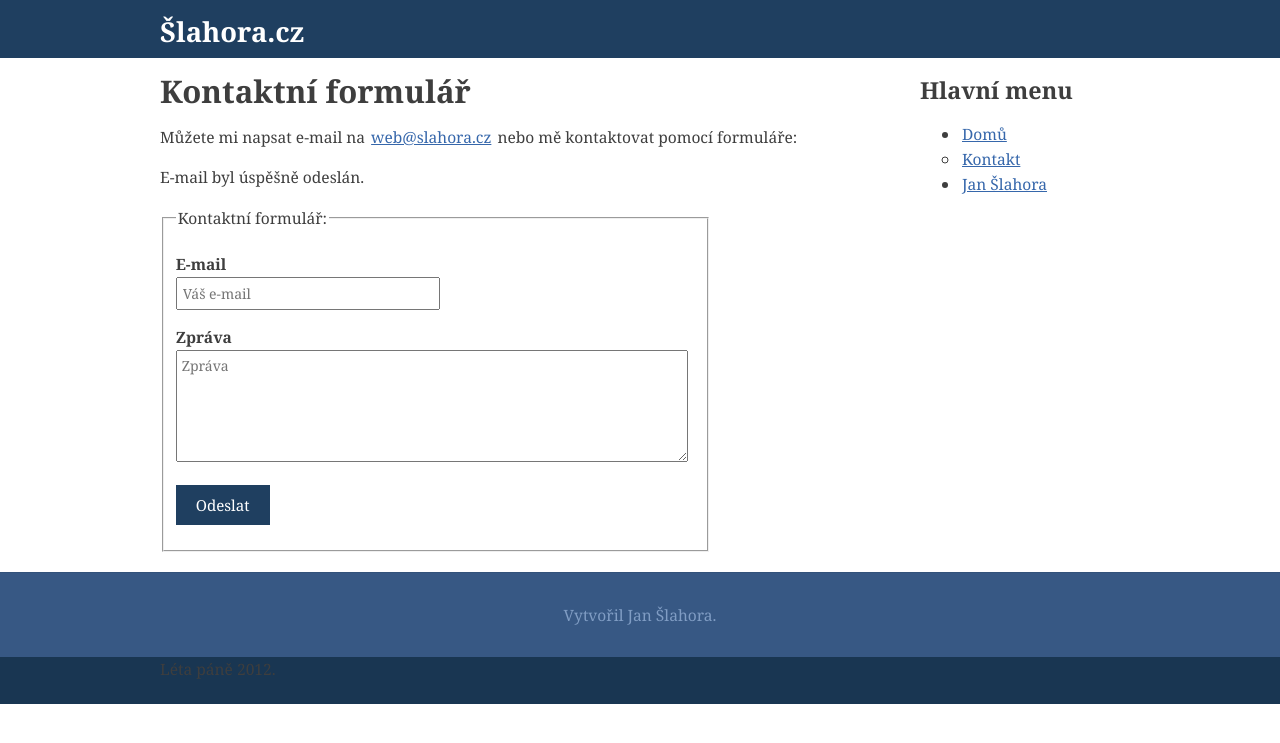
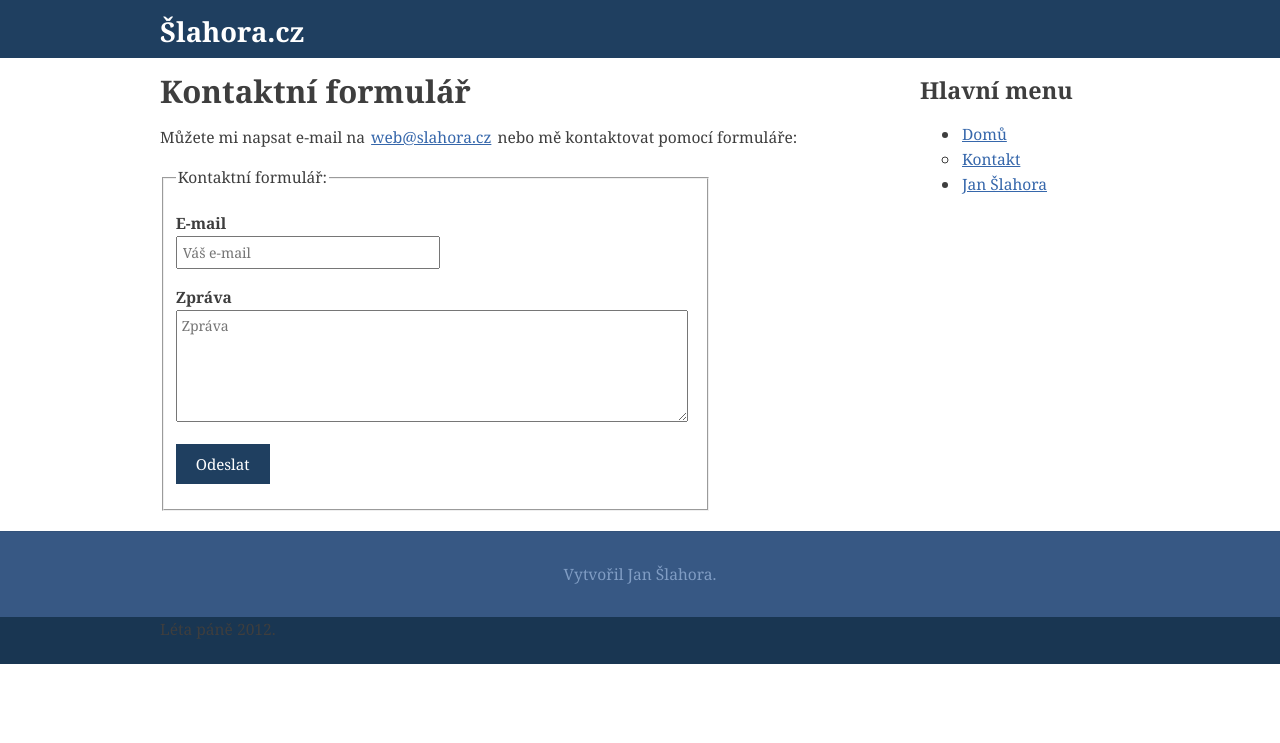
Before and after one commit to slaha/slaha.github.io, a Jekyll site: the page built from kontakt.md, in a window 1280 px wide. Shown: the top 743 px of the page. Built offline with Jekyll 4.4.1, drawn with Linux system fonts in a browser that asks for light colours.

Commit message:
Update styl.css

```diff
--- a/assets/styl.css
+++ b/assets/styl.css
@@ -143,5 +143,5 @@ button {
 }
 
 .hidden {
-    visibility: invisible;
+    display: none;
 }
```
